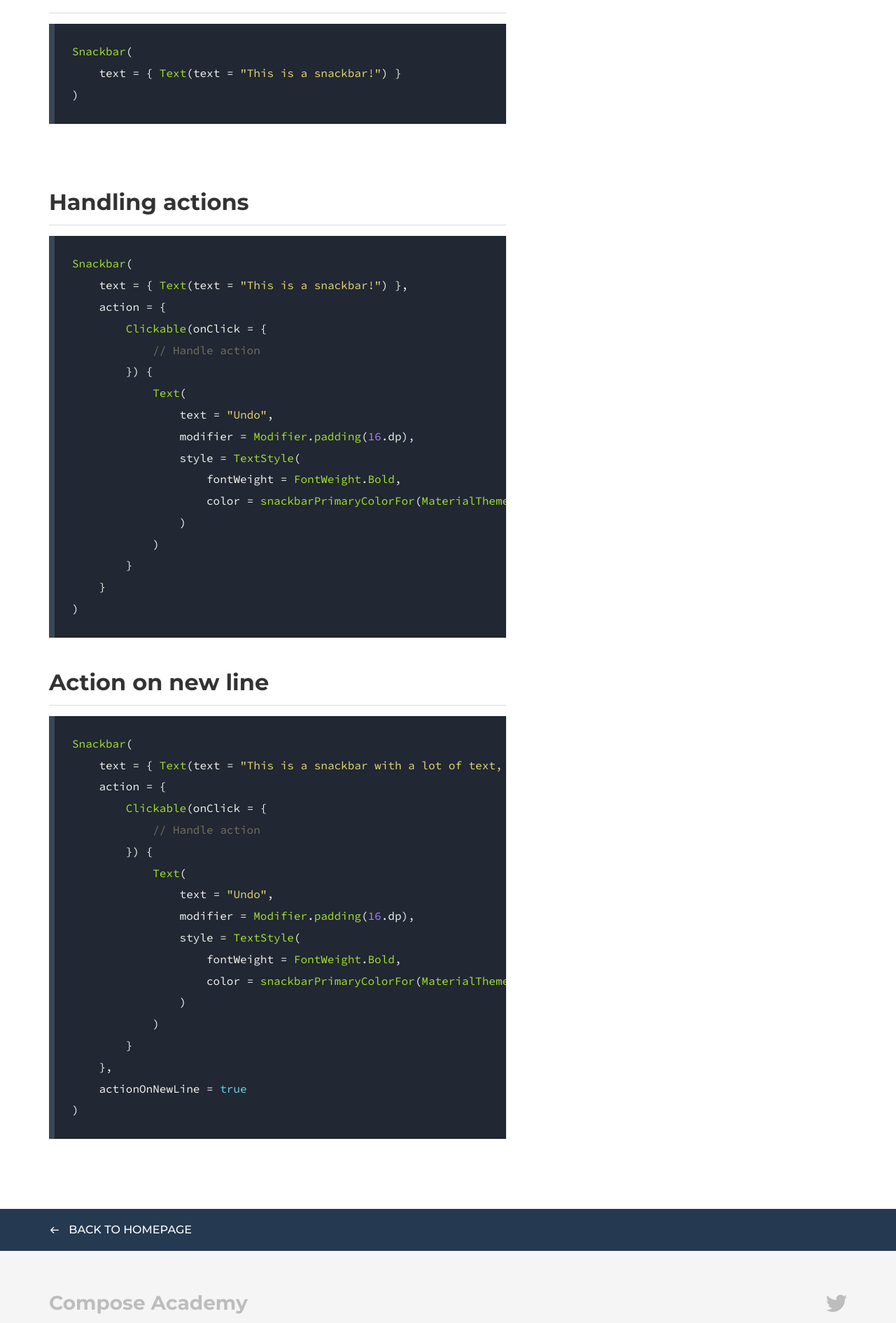
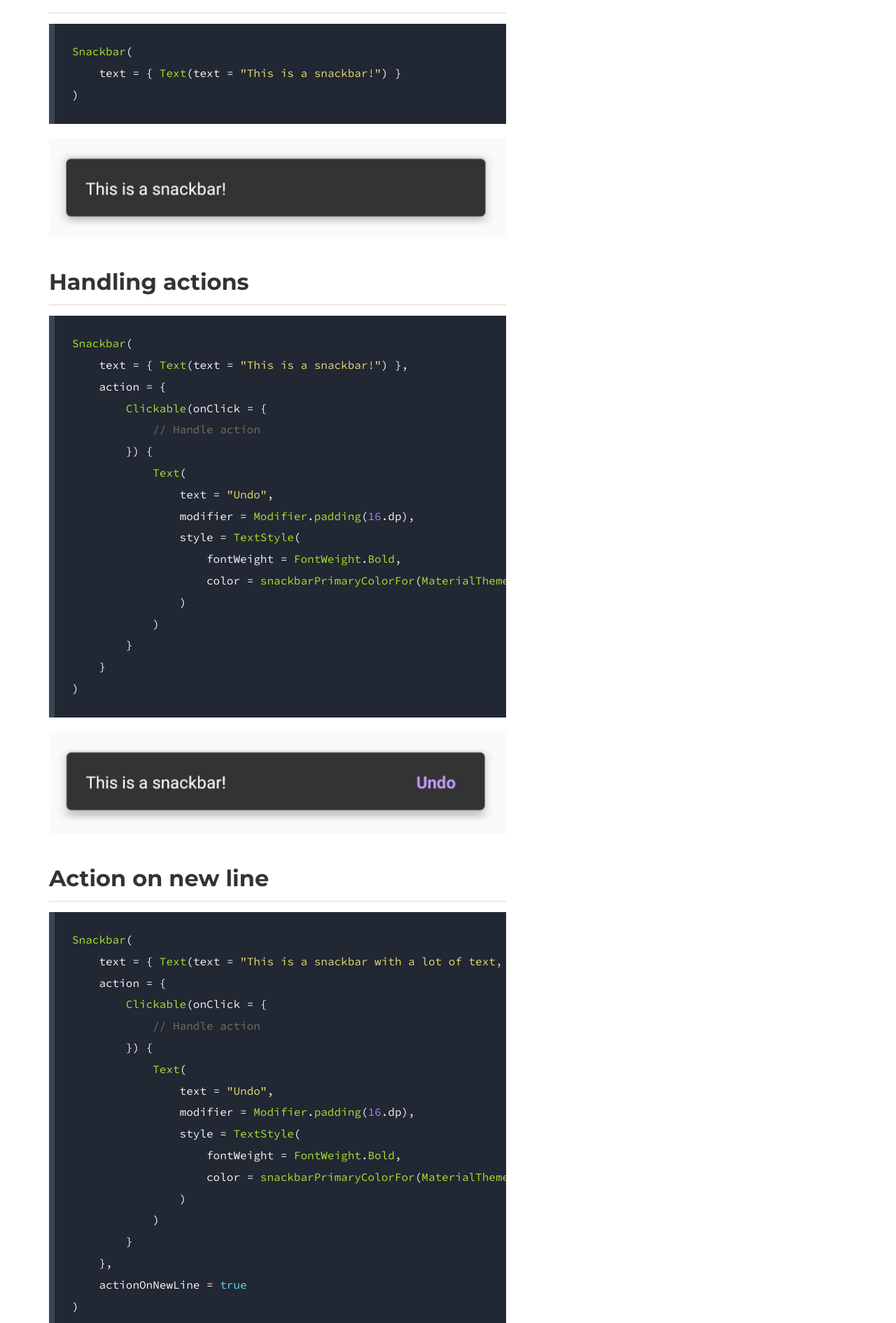
Before and after one commit to hitherejoe/ComposeAcademy, a Jekyll site: the page built from academy/material/snackbar.md, in a window 1280 px wide. Shown: the part 1539-3429 px from the top of the page at 70% size. Built offline with Jekyll 4.4.1, drawn with Linux system fonts in a browser that asks for light colours; some web fonts are replaced.

Commit message:
Add snackbar images

````diff
--- a/academy/material/snackbar.md
+++ b/academy/material/snackbar.md
@@ -43,7 +43,7 @@ Snackbar(
 )
 ```
 <p align="center">
-  <img src="">
+  <img src="/academy/material/media/snackbar.png">
 </p>
 
 ## Handling actions
@@ -68,6 +68,10 @@ Snackbar(
 )
 ```
 
+<p align="center">
+  <img src="/academy/material/media/snackbar_action.png">
+</p>
+
 ## Action on new line
 
 ```kotlin
@@ -90,3 +94,7 @@ Snackbar(
     actionOnNewLine = true
 )
 ```
+
+<p align="center">
+  <img src="/academy/material/media/snackbar_new_line.png">
+</p>
````
